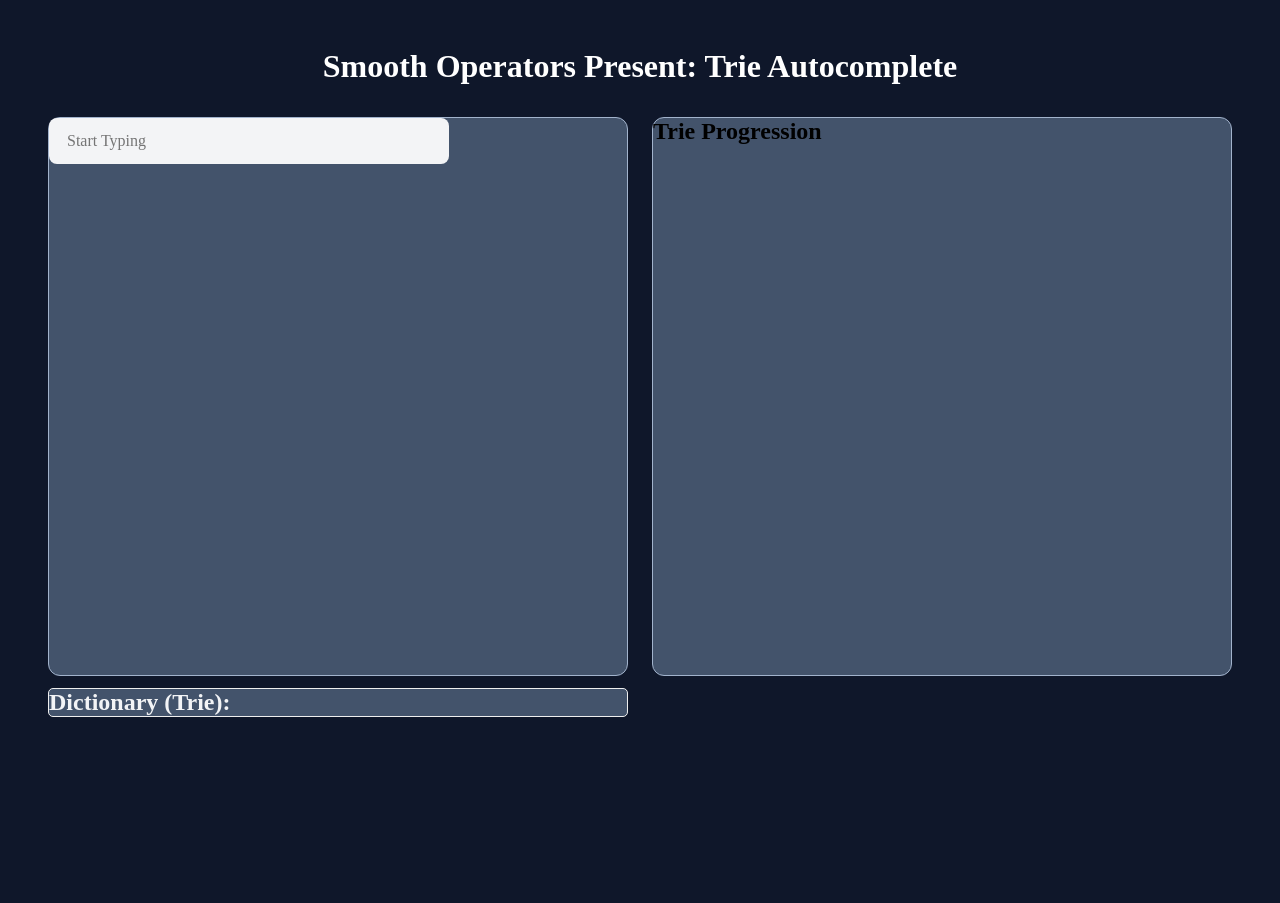
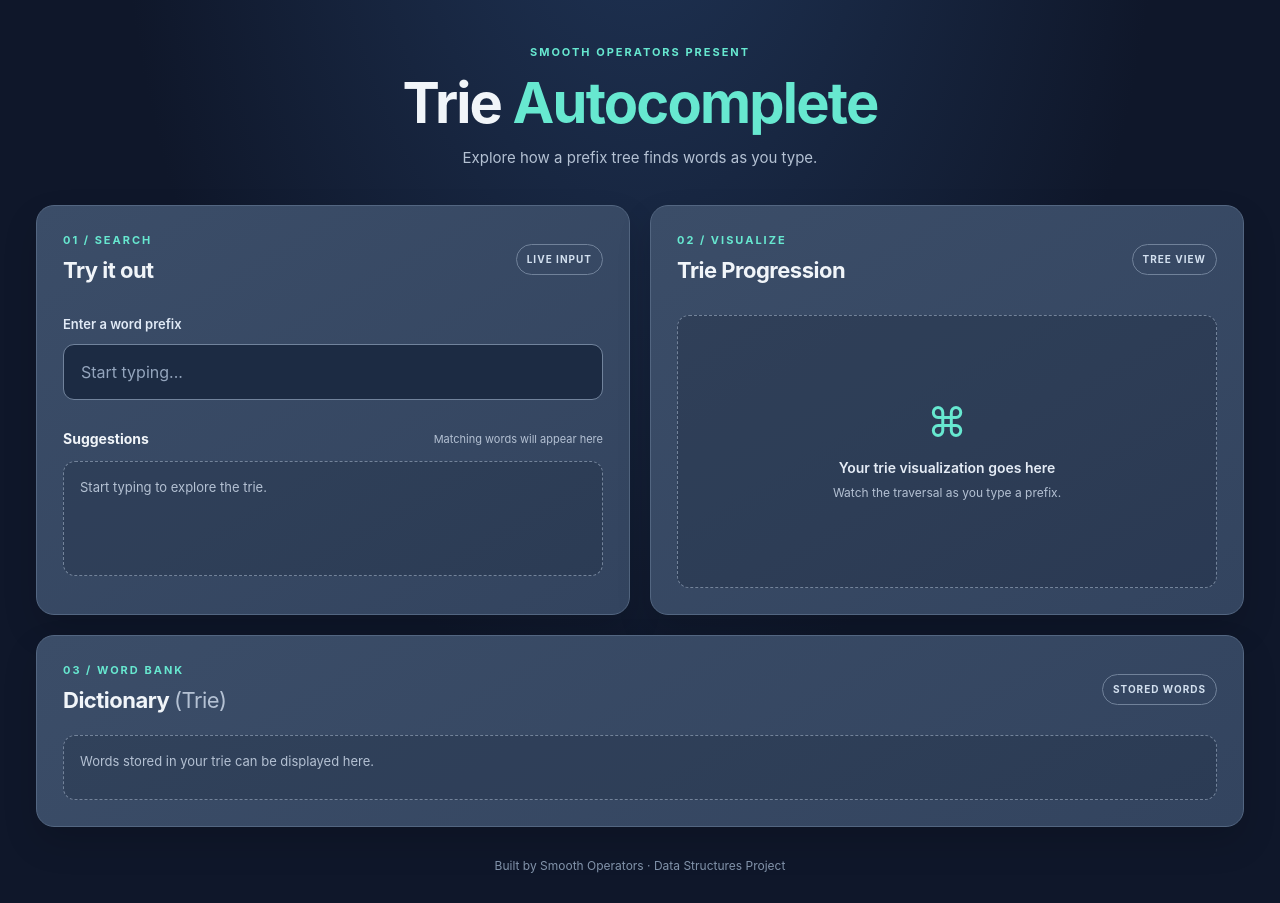
Before and after one commit to MichaelHallamCS/trie, a plain HTML site: page index.html in a window 1280 px wide. Before the commit the page ends 800 px from the top, so only its background shows below. Drawn offline with Linux system fonts and the light colour scheme.

Commit message:
Revamped index and css page design

```diff
--- a/index.html
+++ b/index.html
@@ -3,35 +3,68 @@
 <head>
     <meta charset="UTF-8">
     <meta name="viewport" content="width=device-width, initial-scale=1.0">
-    <title>Trie</title>
+    <title>Trie Autocomplete | Smooth Operators</title>
     <link rel="stylesheet" href="style.css">
 </head>
+<body>
+    <main id="hero">
+        <header id="header">
+            <p class="eyebrow">SMOOTH OPERATORS PRESENT</p>
+            <h1>Trie <span>Autocomplete</span></h1>
+            <p class="subtitle">Explore how a prefix tree finds words as you type.</p>
+        </header>
 
-<body>
-    <div id='hero'>
-        <!-- Banner -->
-        <header id="header">
-            <h1>Smooth Operators Present: Trie Autocomplete</h1>
-        </header>
         <div id="container">
-            <div id="word-section">
-                <!-- Text box -->
-                <input type="text" id="textBox" name="textBoxText" placeholder="Start Typing">
-            </div>
-            <div id="visual-section">
-                <h2>Trie Progression</h2>
+            <section id="word-section" class="panel" aria-labelledby="autocomplete-title">
+                <div class="panel-heading">
+                    <div>
+                        <p class="section-kicker">01 / SEARCH</p>
+                        <h2 id="autocomplete-title">Try it out</h2>
+                    </div>
+                    <span class="panel-tag">LIVE INPUT</span>
+                </div>
+                <label for="textBox" class="input-label">Enter a word prefix</label>
+                <input type="text" id="textBox" name="textBoxText" placeholder="Start typing..." autocomplete="off" spellcheck="false">
+                <div class="suggestions-area">
+                    <div class="suggestions-heading">Suggestions <span>Matching words will appear here</span></div>
+                    <div id="suggestions" aria-live="polite">
+                        <p class="empty-state">Start typing to explore the trie.</p>
+                    </div>
+                </div>
+            </section>
 
-            </div>
-            <div id = "dictionary">
-                <h2> Dictionary (Trie): </h2>
+            <section id="visual-section" class="panel" aria-labelledby="visual-title">
+                <div class="panel-heading">
+                    <div>
+                        <p class="section-kicker">02 / VISUALIZE</p>
+                        <h2 id="visual-title">Trie Progression</h2>
+                    </div>
+                    <span class="panel-tag">TREE VIEW</span>
+                </div>
+                <div id="trie-visualization" class="visualization-canvas">
+                    <div class="visual-placeholder">
+                        <div class="placeholder-symbol" aria-hidden="true">⌘</div>
+                        <p>Your trie visualization goes here</p>
+                        <span>Watch the traversal as you type a prefix.</span>
+                    </div>
+                </div>
+            </section>
 
-            </div>
-
+            <section id="dictionary" class="panel" aria-labelledby="dictionary-title">
+                <div class="panel-heading dictionary-heading">
+                    <div>
+                        <p class="section-kicker">03 / WORD BANK</p>
+                        <h2 id="dictionary-title">Dictionary <span class="muted">(Trie)</span></h2>
+                    </div>
+                    <span class="panel-tag">STORED WORDS</span>
+                </div>
+                <div id="dictionary-words" class="dictionary-content">
+                    <p class="empty-state">Words stored in your trie can be displayed here.</p>
+                </div>
+            </section>
         </div>
-    </div>
-
-
-
-<script type="module" src="app.js"></script>
+        <footer>Built by Smooth Operators · Data Structures Project</footer>
+    </main>
+    <script type="module" src="app.js"></script>
 </body>
 </html>
--- a/style.css
+++ b/style.css
@@ -1,76 +1,74 @@
 :root {
     --bg-color: #0f172a;
+    --panel-color: #33445f;
+    --panel-border: #536681;
+    --text-color: #f1f5f9;
+    --muted-color: #b4c1d3;
+    --accent-color: #67e8d0;
 }
 
-*{
-    margin: 0;
-    padding: 0;
+* { box-sizing: border-box; margin: 0; padding: 0; }
+
+body {
+    min-height: 100vh;
+    background: radial-gradient(ellipse at 50% -25%, #203557 0%, var(--bg-color) 58%);
+    color: var(--text-color);
+    font-family: Inter, -apple-system, BlinkMacSystemFont, "Segoe UI", sans-serif;
+    line-height: 1.5;
 }
 
-body{
-    background: var(--bg-color);
+#hero { width: min(1280px, 100%); margin: 0 auto; padding: 44px 36px 24px; }
+
+#header { text-align: center; margin-bottom: 36px; }
+.eyebrow, .section-kicker { color: var(--accent-color); font-size: 11px; font-weight: 750; letter-spacing: 2px; }
+#header h1 { font-size: clamp(2.1rem, 4.5vw, 3.5rem); letter-spacing: -1.8px; line-height: 1.15; margin: 10px 0 12px; }
+#header h1 span { color: var(--accent-color); }
+.subtitle { color: var(--muted-color); font-size: 15px; }
+
+#container { display: grid; grid-template-columns: 1fr 1fr; gap: 20px; align-items: stretch; }
+.panel {
+    background: linear-gradient(150deg, #3b4d68, var(--panel-color));
+    border: 1px solid var(--panel-border);
+    border-radius: 18px;
+    padding: 26px;
+    box-shadow: 0 16px 35px rgba(0, 0, 0, .14);
+    min-width: 0;
 }
+#word-section, #visual-section { min-height: 410px; }
+.panel-heading { display: flex; justify-content: space-between; align-items: center; gap: 12px; margin-bottom: 28px; }
+.panel-heading h2 { font-size: 22px; font-weight: 650; letter-spacing: -.5px; margin-top: 5px; }
+.panel-tag { flex-shrink: 0; font-size: 10px; font-weight: 700; letter-spacing: 1px; color: #d3e0ef; border: 1px solid #71829a; border-radius: 100px; padding: 7px 10px; }
+.input-label { display: block; font-size: 13px; font-weight: 600; margin-bottom: 10px; color: #e1eaf6; }
+#textBox { display: block; width: 100%; padding: 15px 17px; font: inherit; font-size: 16px; color: #f8fafc; background: #1c2b43; border: 1px solid #71839c; border-radius: 11px; outline: none; transition: border-color .2s, box-shadow .2s; }
+#textBox::placeholder { color: #94a5bd; }
+#textBox:hover { border-color: #a1b1c5; }
+#textBox:focus { border-color: var(--accent-color); box-shadow: 0 0 0 3px rgba(103,232,208,.15); }
+.suggestions-area { margin-top: 28px; }
+.suggestions-heading { display: flex; justify-content: space-between; gap: 12px; align-items: center; font-size: 14px; font-weight: 650; margin-bottom: 12px; }
+.suggestions-heading span { font-size: 11px; font-weight: 400; color: var(--muted-color); text-align: right; }
+#suggestions, .dictionary-content { border: 1px dashed #73839a; border-radius: 12px; background: rgba(15,23,42,.18); min-height: 115px; padding: 16px; }
+.empty-state { font-size: 13px; color: var(--muted-color); }
+#visual-section { display: flex; flex-direction: column; }
+.visualization-canvas { flex: 1; min-height: 270px; border: 1px dashed #73839a; border-radius: 12px; background: rgba(15,23,42,.22); display: grid; place-items: center; padding: 20px; }
+.visual-placeholder { text-align: center; color: #e4ebf5; }
+.placeholder-symbol { color: var(--accent-color); font-size: 40px; line-height: 1; margin-bottom: 15px; }
+.visual-placeholder p { font-size: 14px; font-weight: 600; }
+.visual-placeholder span { display: block; font-size: 12px; color: var(--muted-color); margin-top: 6px; }
+#dictionary { grid-column: 1 / -1; min-height: 160px; }
+.dictionary-heading { margin-bottom: 18px; }
+.muted { color: var(--muted-color); font-weight: 400; }
+.dictionary-content { min-height: 65px; }
+footer { text-align: center; color: #8293aa; font-size: 12px; padding: 30px 0 4px; }
 
-#hero{
-    background: var(--bg-color);
-    padding: 3rem;
+@media (max-width: 800px) {
+    #hero { padding: 30px 18px 16px; }
+    #container { grid-template-columns: 1fr; gap: 16px; }
+    #dictionary { grid-column: auto; }
+    #word-section, #visual-section { min-height: 340px; }
+    .panel { padding: 22px; }
 }
-
-#header{
-    display: flex;
-    justify-content: center;
-    color: white;
-    padding-bottom: 2rem;
+@media (max-width: 420px) {
+    .panel-tag { font-size: 9px; padding: 6px 8px; }
+    .panel-heading h2 { font-size: 19px; }
+    .suggestions-heading { align-items: flex-start; flex-direction: column; gap: 3px; }
 }
-
-#container{
-    height: 75vh;
-    display: grid;
-    grid-template-columns: 1fr 1fr;
-    grid-template-rows: 1fr auto;
-    column-gap: 1.5rem;
-    row-gap: 0.75rem;
-}
-
-#word-section{
-    border-radius: 12px;
-    border: 1px solid #a2b3cc;
-    background-color: #43536b;
-}
-
-#visual-section{
-    border-radius: 12px;
-    border: 1px solid #a2b3cc;
-    background-color: #43536b;
-}
-
-#textBox {
-  width: 100%;
-  max-width: 400px;
-  padding: 12px 16px;
-  font-family: inherit;
-  font-size: 16px;
-  color: #111827;
-  background-color: #f3f4f6;
-  border: 2px solid transparent;
-  border-radius: 8px;
-  box-sizing: border-box;
-  transition: all 0.2s ease;
-}
-
-#textBox:hover {
-  background-color: #e5e7eb;
-}
-
-#textBox:focus {
-  outline: none;
-  background-color: #ffffff;
-  border-color: #111827;
-}
-
-#dictionary{
-    color: #f3f4f6;
-    border: 1px ridge;
-    border-radius: 5px;
-    background-color: #43536b;
-}
```
